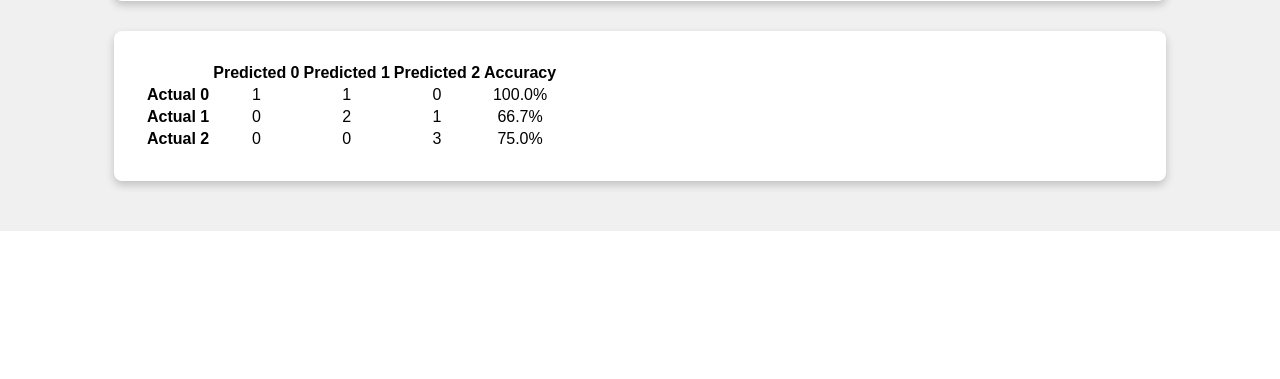
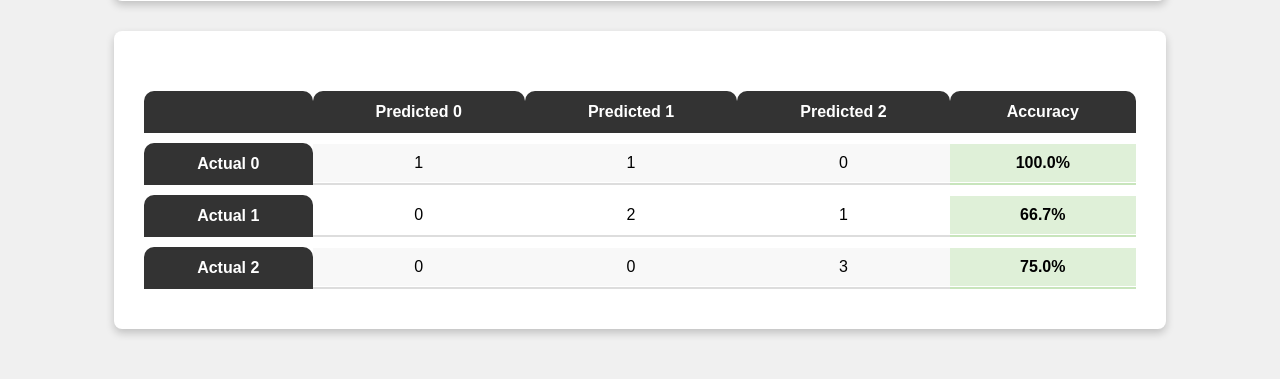
Before and after one commit to mforman000/CPSC_571_Emotional_Recognition_on_Twitter, a Django app: page / in a window 1280 px wide. Shown: the part 1241-1620 px from the top of the page. Before the commit the page ends 1472 px from the top, so only its background shows below. Run offline with Django 5.2, Linux system fonts and the light colour scheme; data comes from the database, SQL or seed files in the repository.

Commit message:
added styling to table

```diff
--- a/TweetRecognition/TweetRecognitionApp/static/myapp/styles.css
+++ b/TweetRecognition/TweetRecognitionApp/static/myapp/styles.css
@@ -92,3 +92,47 @@ select {
     width: 100%;
     height: 200px;
 }
+.canvas-container table {
+    width: 100%;
+    border-collapse: separate; /* Allows for spacing between cells */
+    border-spacing: 0 10px; /* Adds vertical spacing between rows */
+    margin-top: 20px;
+}
+
+/* Styling for table headers */
+.canvas-container th {
+    background-color: #333;  /* A dark background for headers */
+    color: #fff;
+    font-weight: bold;
+    padding: 12px 15px;
+    text-align: center;
+    border-top-left-radius: 10px;
+    border-top-right-radius: 10px;
+}
+
+/* Styling for table cells */
+.canvas-container td {
+    padding: 10px;
+    text-align: center;
+    background-color: #f8f8f8; /* Light gray background for cells */
+    border-bottom: 2px solid #ddd; /* Subtle border for each cell */
+    box-shadow: inset 0 1px 0 #fff, inset 0 -1px 0 #fff; /* Adds depth with subtle shadows */
+}
+
+/* Alternate row colors */
+.canvas-container tr:nth-child(odd) td {
+    background-color: #ffffff; /* White for alternate rows */
+}
+
+/* Hover effect for rows */
+.canvas-container tr:hover td {
+    background-color: #e9e9e9; /* Light grey for hover */
+    cursor: pointer;
+}
+
+/* Styling for accuracy cells to make them stand out */
+.canvas-container td[id^="confusion_matrix_"][id$="accuracy"] {
+    background-color: #dff0d8; /* A light green to highlight accuracy */
+    font-weight: bold;
+    border-bottom: 2px solid #c8e5bc; /* Darker green border */
+}
```
